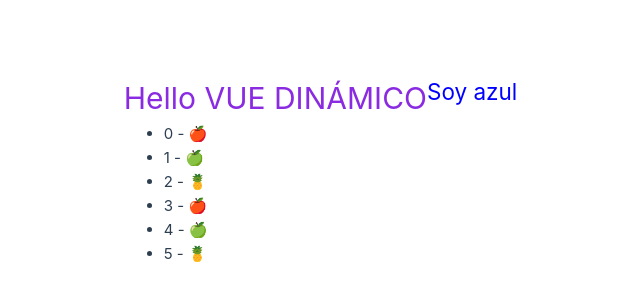
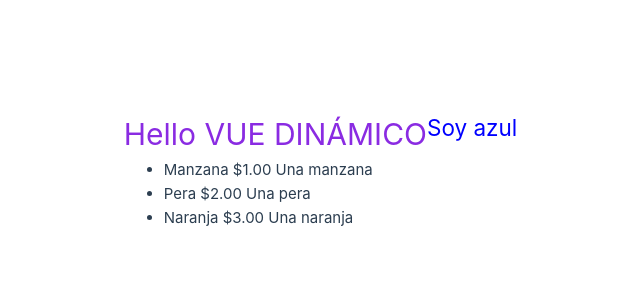
Before and after one commit to Alek30k/My-first-vue, a Vue app: page / in a window 1280 px wide. Shown: the part 230-530 px from the top of the page, without its empty margins (213-853 px from the left). Built offline with nearby package versions, Linux system fonts and the light colour scheme.

Commit message:
last commit

```diff
--- a/src/App.vue
+++ b/src/App.vue
@@ -1,14 +1,35 @@
 <script setup>
 const name = "Vue dinámico";
 const styleColor = "color: blue";
-const arrayFrutas = ["🍎", "🍏", "🍍", "🍎", "🍏", "🍍"];
+// const arrayFrutas = ["🍎", "🍏", "🍍", "🍎", "🍏", "🍍"];
+const arrayFrutas = [
+  {
+    name: "Manzana",
+    price: "$1.00",
+    desc: "Una manzana",
+  },
+  {
+    name: "Pera",
+    price: "$2.00",
+    desc: "Una pera",
+  },
+  {
+    name: "Naranja",
+    price: "$3.00",
+    desc: "Una naranja",
+  },
+];
 </script>
 
 <template>
   <h1>Hello {{ name.toUpperCase() }}</h1>
   <h2 :style="styleColor">Soy azul</h2>
   <ul>
-    <li v-for="(fruta, i) in arrayFrutas" :key="i">{{ i }} - {{ fruta }}</li>
+    <li v-for="fruta in arrayFrutas" :key="name">
+      {{ fruta.name }}
+      {{ fruta.price }}
+      {{ fruta.desc }}
+    </li>
   </ul>
 </template>
 
```
